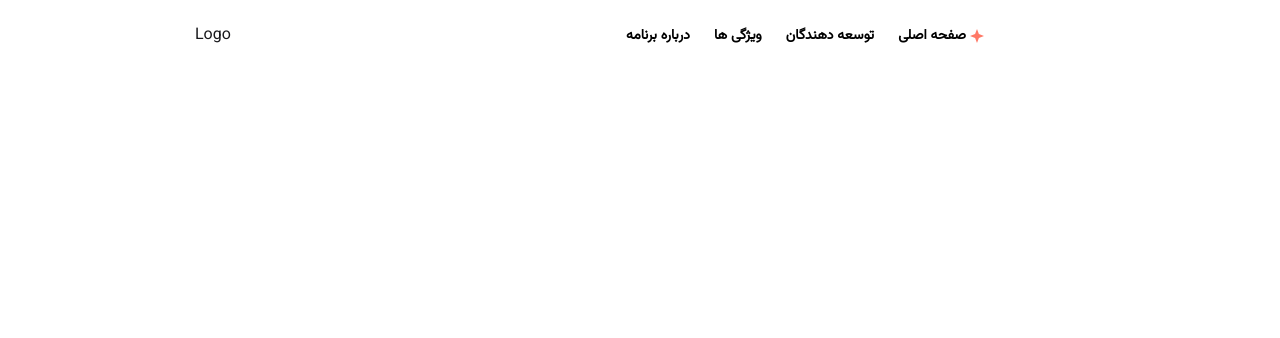
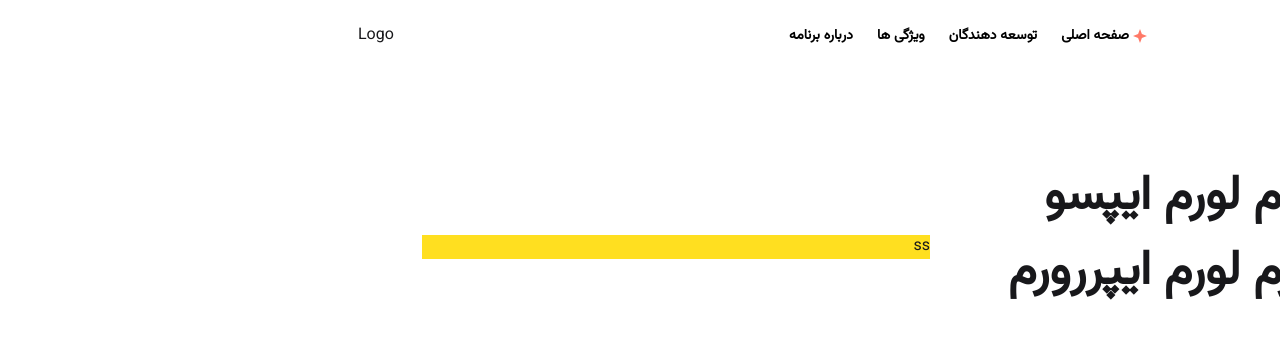
Before and after one commit to buordino/landing, a Next.js app: page / in a window 1280 px wide. Shown: the top 338 px of the page. Built offline with nearby package versions, Linux system fonts and the light colour scheme.

Commit message:
change ui

```diff
--- a/app/_components/IntroductionSection.tsx
+++ b/app/_components/IntroductionSection.tsx
@@ -1,10 +1,16 @@
+import MainContent from "./MainContent"
 
 const IntroductionSection = () => {
   return (
     <section id="main">
-
+      <div className="py-22 px-28">
+        <div className="flex items-center justify-between gap-10">
+          <MainContent />
+          <div className="bg-yellow-300 basis-[50%]">ss</div>
+        </div>
+      </div>
     </section>
-  )
+  );
 }
 
 export default IntroductionSection
--- /dev/null
+++ b/app/_components/MainContent.tsx
@@ -0,0 +1,11 @@
+
+const MainContent = () => {
+  return (
+    <div className="basis-[50%]">
+      <h1 className="font-bold text-5xl leading-[75px] mb-6">لورم ایپسوم لورم ایپسو ایپسوم لورم لورم ایپررورم</h1>
+
+    </div>
+  );
+}
+
+export default MainContent
--- a/app/page.tsx
+++ b/app/page.tsx
@@ -1,7 +1,9 @@
+import IntroductionSection from "./_components/IntroductionSection";
+
 export default function Home() {
   return (
     <div>
-
+      <IntroductionSection />
     </div>
   );
 }
```
